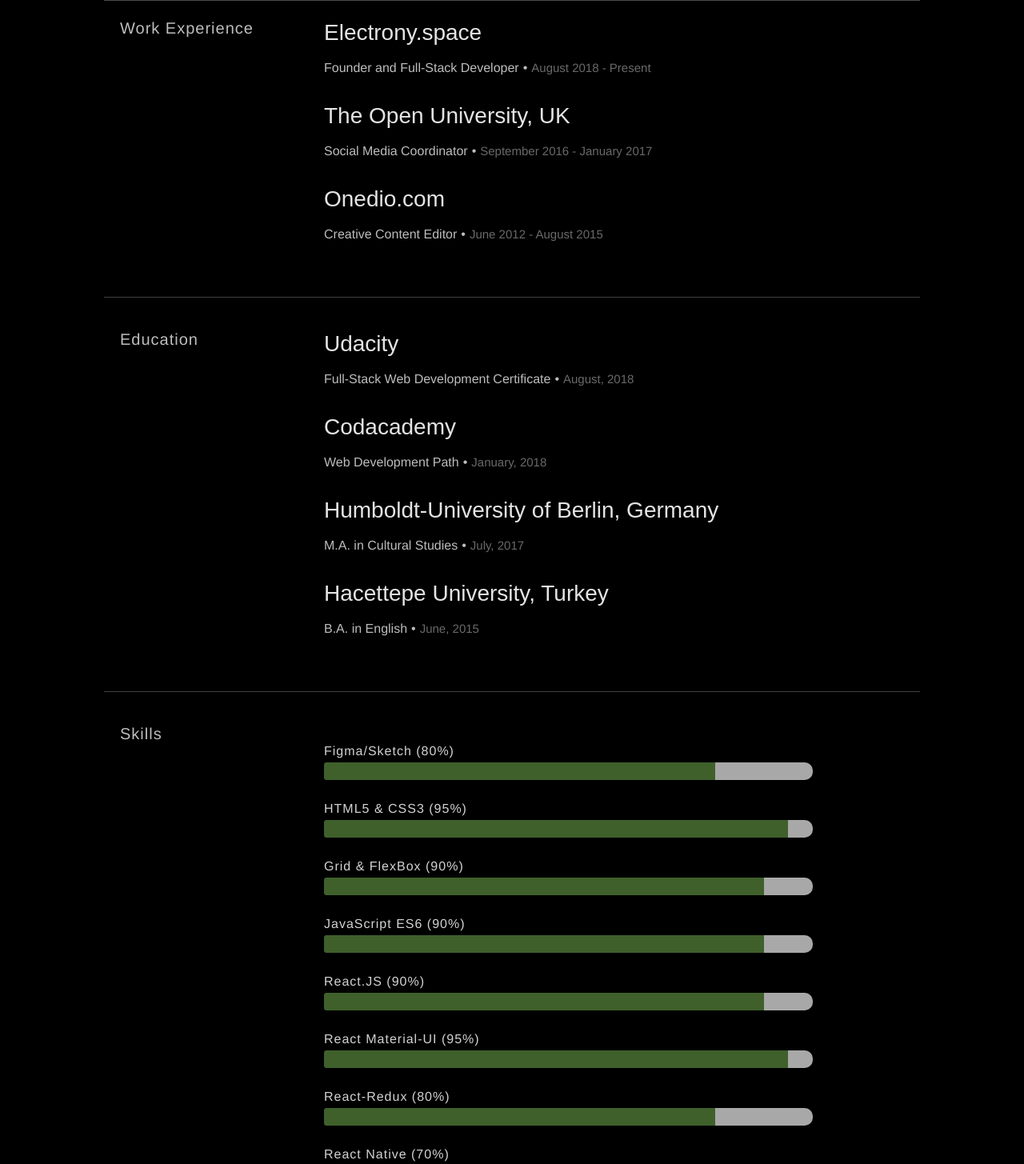
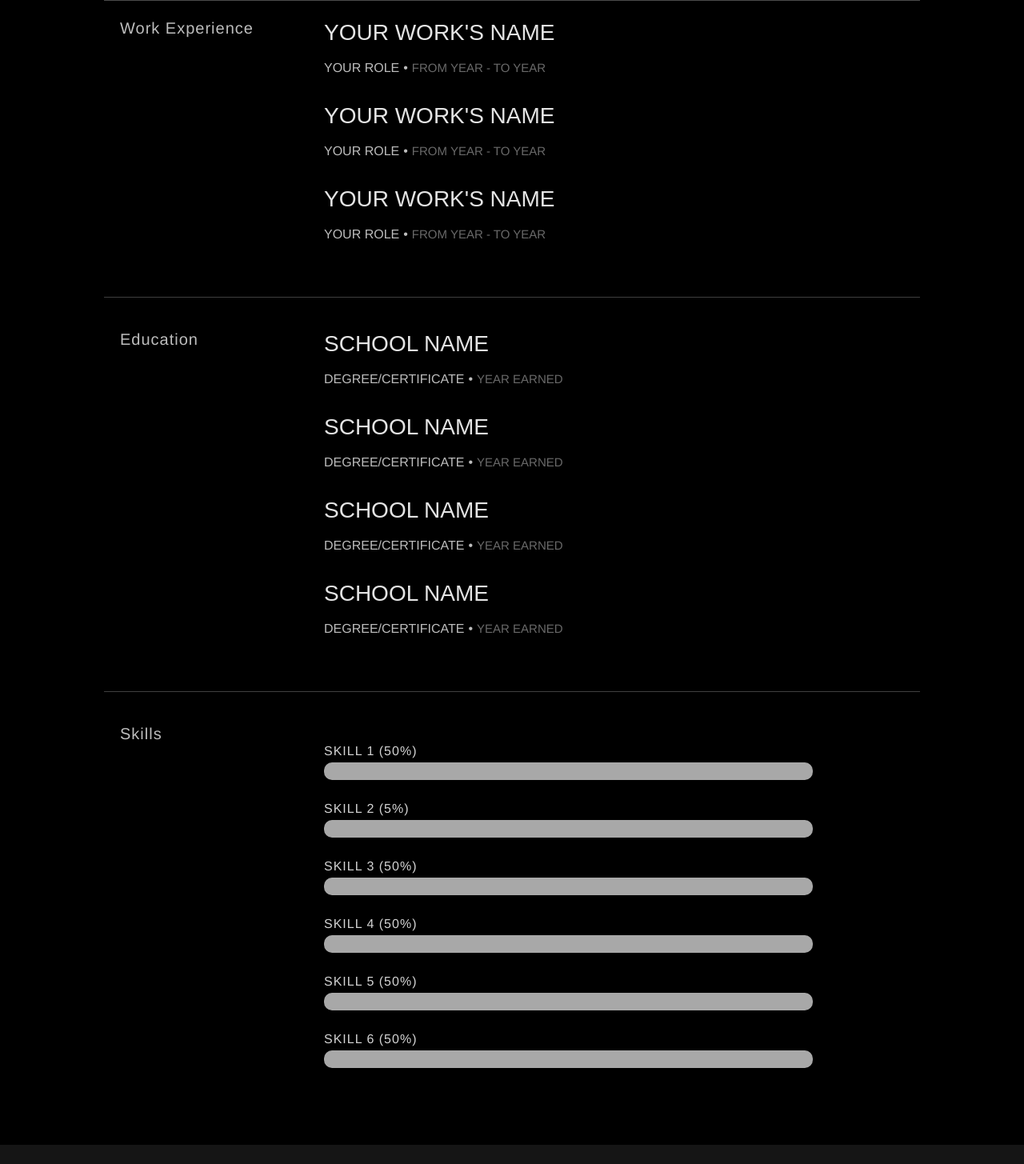
Before and after one commit to AlicanAkyuz/resume-template, a React (Create React App) app: page / in a window 1280 px wide. Shown: the part 2140-3595 px from the top of the page at 80% size. Built offline with nearby package versions, Linux system fonts and the light colour scheme.

Commit message:
Update Resume.js

```diff
--- a/src/Components/Resume.js
+++ b/src/Components/Resume.js
@@ -13,27 +13,27 @@
 
           <div className="nine columns main-col">
 
-            <div key="electrony.space">
-              <h3>Electrony.space</h3>
-              <p className="info">Founder and Full-Stack Developer
+            <div>
+              <h3>YOUR WORK'S NAME</h3>
+              <p className="info">YOUR ROLE
                 <span>&bull;</span>
-                <em className="date">August 2018 - Present</em>
+                <em className="date">FROM YEAR - TO YEAR</em>
               </p>
             </div>
 
-            <div key="open">
-              <h3>The Open University, UK</h3>
-              <p className="info">Social Media Coordinator
+           <div>
+              <h3>YOUR WORK'S NAME</h3>
+              <p className="info">YOUR ROLE
                 <span>&bull;</span>
-                <em className="date">September 2016 - January 2017</em>
+                <em className="date">FROM YEAR - TO YEAR</em>
               </p>
             </div>
 
-            <div key="Onedio.com">
-              <h3>Onedio.com</h3>
-              <p className="info">Creative Content Editor
+            <div>
+              <h3>YOUR WORK'S NAME</h3>
+              <p className="info">YOUR ROLE
                 <span>&bull;</span>
-                <em className="date">June 2012 - August 2015</em>
+                <em className="date">FROM YEAR - TO YEAR</em>
               </p>
             </div>
           </div>
@@ -46,32 +46,32 @@
          <div className="nine columns main-col">
           <div className="row item">
             <div className="twelve columns">
-              <div key="Udemy">
-                <h3>Udacity</h3>
-                <p className="info">Full-Stack Web Development Certificate
+              <div>
+                <h3>SCHOOL NAME</h3>
+                <p className="info">DEGREE/CERTIFICATE
                   <span>&bull;</span>
-                  <em className="date">August, 2018</em>
+                  <em className="date">YEAR EARNED</em>
                 </p>
               </div>
-              <div key="Codacademy">
-                <h3>Codacademy</h3>
-                <p className="info">Web Development Path
+              <div>
+                <h3>SCHOOL NAME</h3>
+                <p className="info">DEGREE/CERTIFICATE
                   <span>&bull;</span>
-                  <em className="date">January, 2018</em>
+                  <em className="date">YEAR EARNED</em>
                 </p>
               </div>
-              <div key="Humboldt-University of Berlin, Germany">
-                <h3>Humboldt-University of Berlin, Germany</h3>
-                <p className="info">M.A. in Cultural Studies
+              <div>
+                <h3>SCHOOL NAME</h3>
+                <p className="info">DEGREE/CERTIFICATE
                   <span>&bull;</span>
-                  <em className="date">July, 2017</em>
+                  <em className="date">YEAR EARNED</em>
                 </p>
               </div>
-              <div key="Hacettepe University, Turkey">
-                <h3>Hacettepe University, Turkey</h3>
-                <p className="info">B.A. in English
+              <div>
+                <h3>SCHOOL NAME</h3>
+                <p className="info">DEGREE/CERTIFICATE
                   <span>&bull;</span>
-                  <em className="date">June, 2015</em>
+                  <em className="date">YEAR EARNED</em>
                 </p>
               </div>
             </div>
@@ -86,54 +86,33 @@
         <div className="nine columns main-col">
 	   <div className="bars">
 	    	<ul className="skills">
-            <li key="Figma (80%)">
-              <span style={{width: "80%"}} className="bar-expand figma (80%)"></span>
-              <em>Figma/Sketch (80%)</em>
+		    <li>
+		      <span style={{width: "50%"}} className="bar-expand(80%)"></span>
+		      <em>SKILL 1 (50%)</em>
 		    </li>
-            <li key="HTML5 & CSS3 (95%)">
-              <span style={{width: "95%"}} className="bar-expand html5 & css3 (95%)"></span>
-              <em>HTML5 & CSS3 (95%)</em>
+		    <li>
+		      <span style={{width: "50%"}} className="bar-expand(80%)"></span>
+		      <em>SKILL 2 (5%)</em>
 		    </li>
-            <li key="Responsive Design Grid & FlexBox (90%)">
-              <span style={{width: "90%"}} className="bar-expand responsive design grid & flexBox (90%)"></span>
-              <em>Grid & FlexBox (90%)</em>
+		     <li>
+		      <span style={{width: "50%"}} className="bar-expand(80%)"></span>
+		      <em>SKILL 3 (50%)</em>
 		    </li>
-            <li key="JavaScript ES6 (90%)">
-              <span style={{width: "90%"}} className="bar-expand javascript es6 (85%)"></span>
-              <em>JavaScript ES6 (90%)</em>
+		    <li>
+		      <span style={{width: "50%"}} className="bar-expand(80%)"></span>
+		      <em>SKILL 4 (50%)</em>
 		    </li>
-            <li key="React.JS (90%)">
-              <span style={{width: "90%"}} className="bar-expand react.js (90%)"></span>
-              <em>React.JS (90%)</em>
+		    <li>
+		      <span style={{width: "50%"}} className="bar-expand(80%)"></span>
+		      <em>SKILL 5 (50%)</em>
 		    </li>
-            <li key="React Material-UI (95%)">
-              <span style={{width: "95%"}} className="bar-expand react material-ui (95%)"></span>
-              <em>React Material-UI (95%)</em>
-            </li>
-            <li key="React-Redux (80%)">
-              <span style={{width: "80%"}} className="bar-expand react-redux (80%)"></span>
-              <em>React-Redux (80%)</em>
-            </li>
-            <li key="React Native (70%)">
-              <span style={{width: "70%"}} className="bar-expand react native (70%)"></span>
-              <em>React Native (70%)</em>
-            </li>
-            <li key="Node with Express.JS (75%)">
-              <span style={{width: "75%"}} className="bar-expand node with express.js (75%)"></span>
-              <em>Node with Express.JS (75%)</em>
-            </li>
-            <li key="TDD with Mocha (50%)">
-              <span style={{width: "50%"}} className="bar-expand tdd with mocha (50%)"></span>
-              <em>TDD with Mocha (50%)</em>
-            </li>
-            <li key="Git (90%)">
-              <span style={{width: "90%"}} className="bar-expand git (90%)"></span>
-              <em>Git (90%)</em>
+		     <li>
+		      <span style={{width: "50%"}} className="bar-expand(80%)"></span>
+		      <em>SKILL 6 (50%)</em>
 		     </li>
 		</ul>
 	    </div>
 	 </div>
-
       </div>
    </section>
     );
```
Lines whose indentation alone changed are shown as unchanged.
